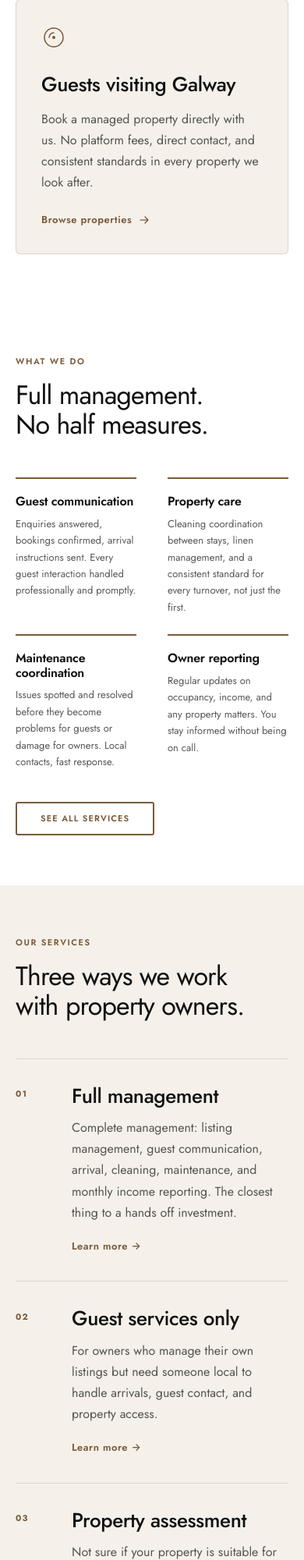
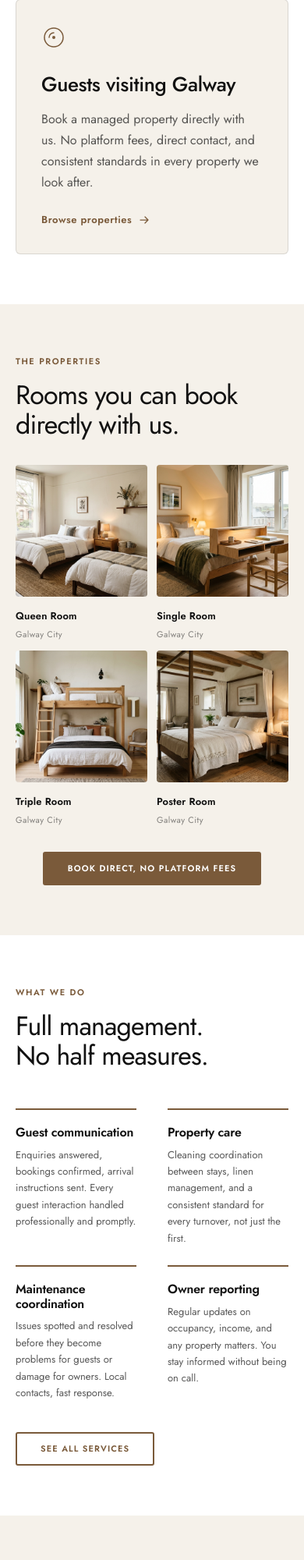
Before and after one commit to dnpebusiness-lab/lumusagency, a web app: file client-projects/city-hostings/website-v2/index.html in a window 390 px wide. Shown: the part 1459-3459 px from the top of the page at 78% size. Run offline with its HTML, style and script files only (its server is not run), Linux system fonts and the light colour scheme.

Commit message:
City Hosting: rooms gallery section + nav breakpoint fix (960px) + hover animations

```diff
--- a/client-projects/city-hostings/website-v2/css/styles.css
+++ b/client-projects/city-hostings/website-v2/css/styles.css
@@ -1267,7 +1267,7 @@ h4 { font-size: var(--t-md);      font-weight: 600; }
   .prop-detail-gallery { height: 360px; }
   .search-bar { grid-template-columns: 1fr 1fr; }
 }
-@media (max-width: 768px) {
+@media (max-width: 960px) {
   .nav-primary, .hdr-actions { display: none; }
   .nav-toggle { display: flex; }
   .nav-drawer { display: block; }
@@ -2476,12 +2476,106 @@ h4 { font-size: var(--t-md);      font-weight: 600; }
 }
 
 /* ─── Mobile responsive refinements ─────────────────────────── */
-@media (max-width: 768px) {
-  .nav-primary, .hdr-actions .btn--sm { display: none; }
-  .nav-toggle  { display: flex; }
+@media (max-width: 960px) {
   .hdr-actions { gap: 0; }
 }
 @media (max-width: 580px) {
   .hero__actions { flex-direction: column; }
   .hero__actions .btn { width: 100%; justify-content: center; }
 }
+
+/* ─── Nav: explicit horizontal row + wider breakpoint ────────── */
+.nav-primary {
+  flex-direction: row;
+  flex-wrap: nowrap;
+  flex-shrink: 1;
+  min-width: 0;
+}
+@media (max-width: 960px) {
+  .nav-primary { display: none !important; }
+  .hdr-actions .btn--sm { display: none; }
+  .nav-toggle { display: flex !important; }
+}
+@media (min-width: 961px) {
+  .nav-toggle { display: none !important; }
+  .nav-primary { display: flex !important; }
+}
+
+/* ─── Rooms gallery ──────────────────────────────────────────── */
+.rooms__header {
+  margin-bottom: var(--sp-8);
+}
+.rooms__grid {
+  display: grid;
+  grid-template-columns: repeat(4, 1fr);
+  gap: 1.5rem;
+  margin-bottom: var(--sp-8);
+}
+.room-card {
+  display: block;
+  text-decoration: none;
+  cursor: pointer;
+}
+.room-card__img {
+  position: relative;
+  overflow: hidden;
+  border-radius: 4px;
+  aspect-ratio: 3 / 4;
+}
+.room-card__img img {
+  width: 100%;
+  height: 100%;
+  object-fit: cover;
+  display: block;
+  transition: transform 600ms var(--ease-refined);
+}
+.room-card:hover .room-card__img img {
+  transform: scale(1.05);
+}
+.room-card__overlay {
+  position: absolute;
+  inset: 0;
+  background: linear-gradient(to top, rgba(17,17,17,0.55) 0%, transparent 55%);
+  display: flex;
+  align-items: flex-end;
+  padding: 1.25rem;
+  opacity: 0;
+  transition: opacity 300ms var(--ease-refined);
+}
+.room-card:hover .room-card__overlay { opacity: 1; }
+.room-card__overlay-label {
+  font-size: var(--t-xs);
+  font-weight: 600;
+  letter-spacing: 0.1em;
+  text-transform: uppercase;
+  color: #fff;
+}
+.room-card__info {
+  padding: 0.875rem 0 0;
+}
+.room-card__name {
+  display: block;
+  font-size: var(--t-sm);
+  font-weight: 600;
+  color: var(--ink);
+  letter-spacing: 0.01em;
+  transition: color var(--dur-hover) var(--ease);
+}
+.room-card:hover .room-card__name { color: var(--warm); }
+.room-card__loc {
+  display: block;
+  font-size: var(--t-xs);
+  color: var(--ink-50);
+  margin-top: 0.2rem;
+  letter-spacing: 0.04em;
+}
+.rooms__cta {
+  text-align: center;
+}
+@media (max-width: 900px) {
+  .rooms__grid { grid-template-columns: repeat(2, 1fr); gap: 1rem; }
+}
+@media (max-width: 480px) {
+  .rooms__grid { grid-template-columns: repeat(2, 1fr); gap: 0.75rem; }
+  .room-card__img { aspect-ratio: 1 / 1; }
+}
--- a/client-projects/city-hostings/website-v2/index.html
+++ b/client-projects/city-hostings/website-v2/index.html
@@ -174,6 +174,69 @@
             <svg width="16" height="16" viewBox="0 0 16 16" fill="none" aria-hidden="true"><path d="M3 8h10M9 4l4 4-4 4" stroke="currentColor" stroke-width="1.25" stroke-linecap="round" stroke-linejoin="round"/></svg>
           </a>
         </article>
+      </div>
+    </section>
+
+    <!-- Rooms gallery -->
+    <section class="rooms section-pad" aria-labelledby="rooms-heading">
+      <div class="wrap">
+        <div class="rooms__header reveal">
+          <p class="eyebrow">The properties</p>
+          <h2 id="rooms-heading" class="section-heading">Rooms you can book<br>directly with us.</h2>
+        </div>
+        <div class="rooms__grid">
+          <a href="book-direct.html" class="room-card reveal">
+            <div class="room-card__img">
+              <img src="images/galway-queen-room.png" alt="Queen Room, Galway" loading="lazy" width="800" height="1000">
+              <div class="room-card__overlay">
+                <span class="room-card__overlay-label">View rooms</span>
+              </div>
+            </div>
+            <div class="room-card__info">
+              <span class="room-card__name">Queen Room</span>
+              <span class="room-card__loc">Galway City</span>
+            </div>
+          </a>
+          <a href="book-direct.html" class="room-card reveal reveal-d1">
+            <div class="room-card__img">
+              <img src="images/galway-single-room.png" alt="Single Room, Galway" loading="lazy" width="800" height="1000">
+              <div class="room-card__overlay">
+                <span class="room-card__overlay-label">View rooms</span>
+              </div>
+            </div>
+            <div class="room-card__info">
+              <span class="room-card__name">Single Room</span>
+              <span class="room-card__loc">Galway City</span>
+            </div>
+          </a>
+          <a href="book-direct.html" class="room-card reveal reveal-d2">
+            <div class="room-card__img">
+              <img src="images/galway-triple-room.png" alt="Triple Room, Galway" loading="lazy" width="800" height="1000">
+              <div class="room-card__overlay">
+                <span class="room-card__overlay-label">View rooms</span>
+              </div>
+            </div>
+            <div class="room-card__info">
+              <span class="room-card__name">Triple Room</span>
+              <span class="room-card__loc">Galway City</span>
+            </div>
+          </a>
+          <a href="book-direct.html" class="room-card reveal reveal-d3">
+            <div class="room-card__img">
+              <img src="images/galway-poster-room.png" alt="Poster Room, Galway" loading="lazy" width="800" height="1000">
+              <div class="room-card__overlay">
+                <span class="room-card__overlay-label">View rooms</span>
+              </div>
+            </div>
+            <div class="room-card__info">
+              <span class="room-card__name">Poster Room</span>
+              <span class="room-card__loc">Galway City</span>
+            </div>
+          </a>
+        </div>
+        <div class="rooms__cta reveal">
+          <a href="book-direct.html" class="btn btn--warm">Book direct, no platform fees</a>
+        </div>
       </div>
     </section>
 
```
